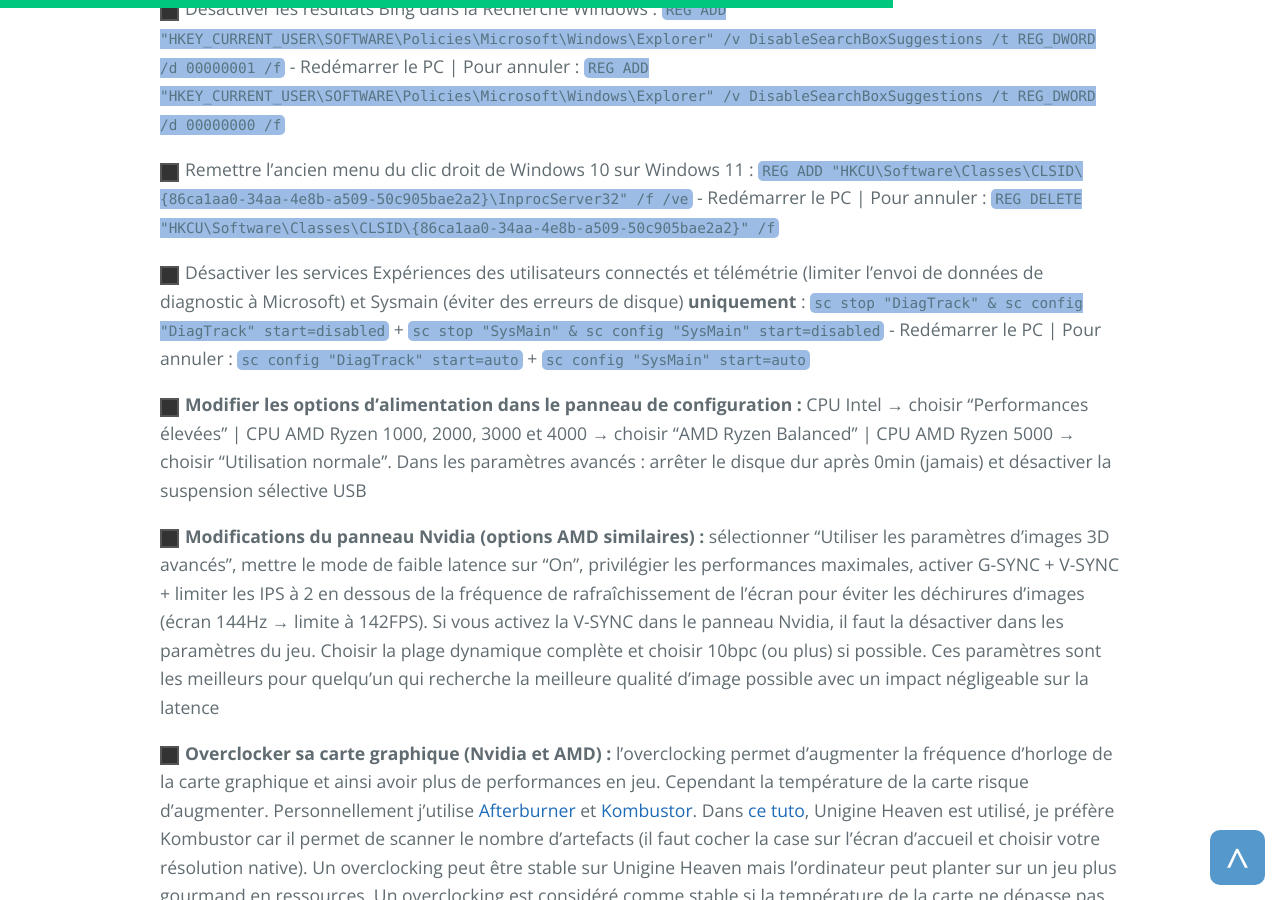
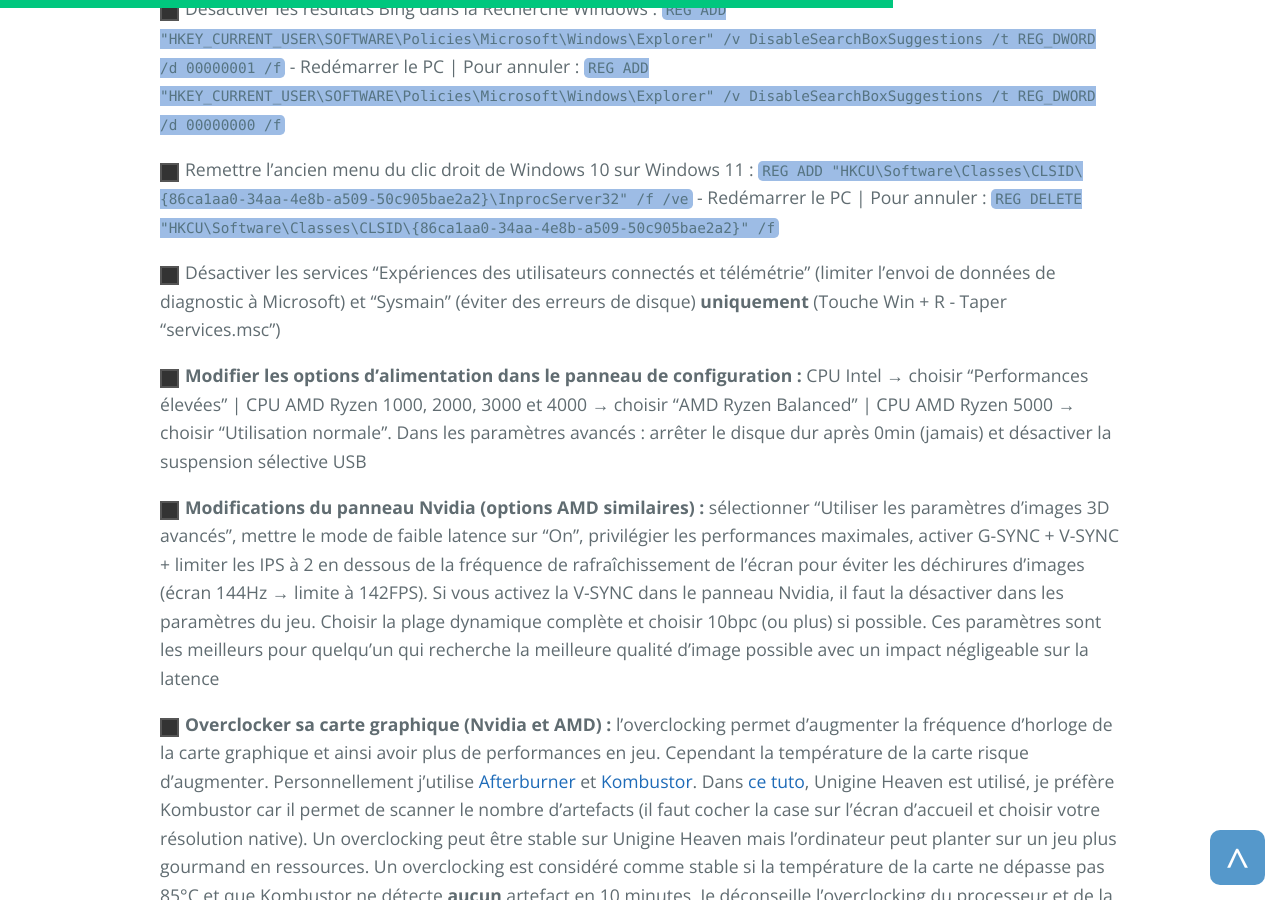
Before and after one commit to PouletEnSlip/pouletenslip.github.io, a Jekyll site: the page built from pages/opti/index.md, in a window 1280 px wide and 900 px high, scrolled down 2953 px. Built offline with Jekyll 4.4.1, drawn with Linux system fonts in a browser that asks for light colours; comment, search, counter and statistics services are not loaded.

Commit message:
Update index.md

```diff
--- a/pages/opti/index.md
+++ b/pages/opti/index.md
@@ -53,7 +53,7 @@ Pensez à éteindre votre ordinateur la nuit, ne le mettez pas en veille pour pr
 
 <input type="checkbox" class="check-with-label"><label class="label-for-check">Remettre l'ancien menu du clic droit de Windows 10 sur Windows 11 : `REG ADD "HKCU\Software\Classes\CLSID\{86ca1aa0-34aa-4e8b-a509-50c905bae2a2}\InprocServer32" /f /ve` - Redémarrer le PC | Pour annuler : `REG DELETE "HKCU\Software\Classes\CLSID\{86ca1aa0-34aa-4e8b-a509-50c905bae2a2}" /f`</label>
 
-<input type="checkbox" class="check-with-label"><label class="label-for-check">Désactiver les services Expériences des utilisateurs connectés et télémétrie (limiter l'envoi de données de diagnostic à Microsoft) et Sysmain (éviter des erreurs de disque) **uniquement** : `sc stop "DiagTrack" & sc config "DiagTrack" start=disabled` + `sc stop "SysMain" & sc config "SysMain" start=disabled` - Redémarrer le PC | Pour annuler : `sc config "DiagTrack" start=auto` + `sc config "SysMain" start=auto`</label>
+<input type="checkbox" class="check-with-label"><label class="label-for-check">Désactiver les services "Expériences des utilisateurs connectés et télémétrie" (limiter l'envoi de données de diagnostic à Microsoft) et "Sysmain" (éviter des erreurs de disque) **uniquement** (Touche Win + R - Taper "services.msc")</label>
 
 <input type="checkbox" class="check-with-label"><label class="label-for-check">**Modifier les options d’alimentation dans le panneau de configuration :** CPU Intel → choisir "Performances élevées" | CPU AMD Ryzen 1000, 2000, 3000 et 4000 → choisir "AMD Ryzen Balanced" | CPU AMD Ryzen 5000 → choisir "Utilisation normale". Dans les paramètres avancés : arrêter le disque dur après 0min (jamais) et désactiver la suspension sélective USB</label>
 
```
